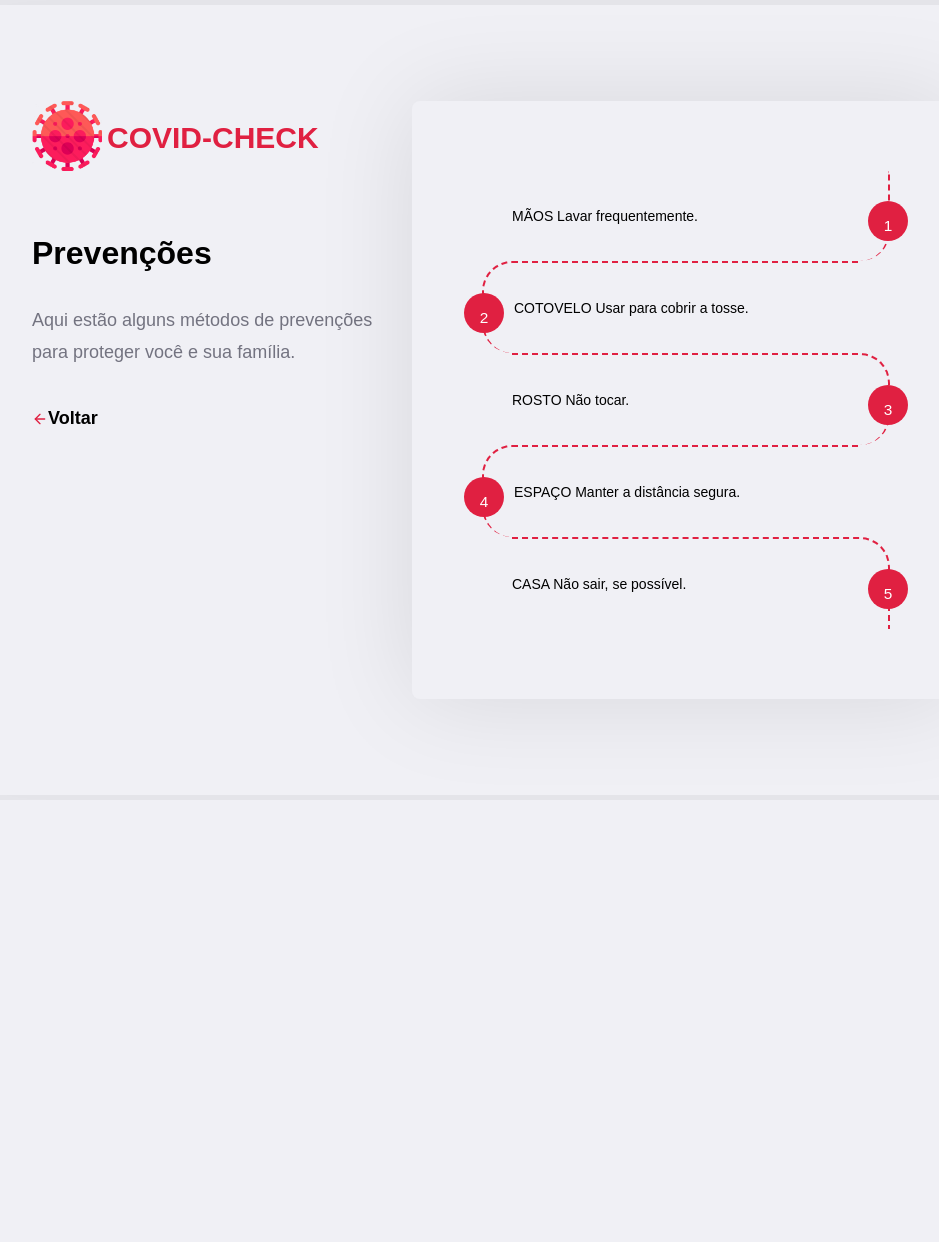
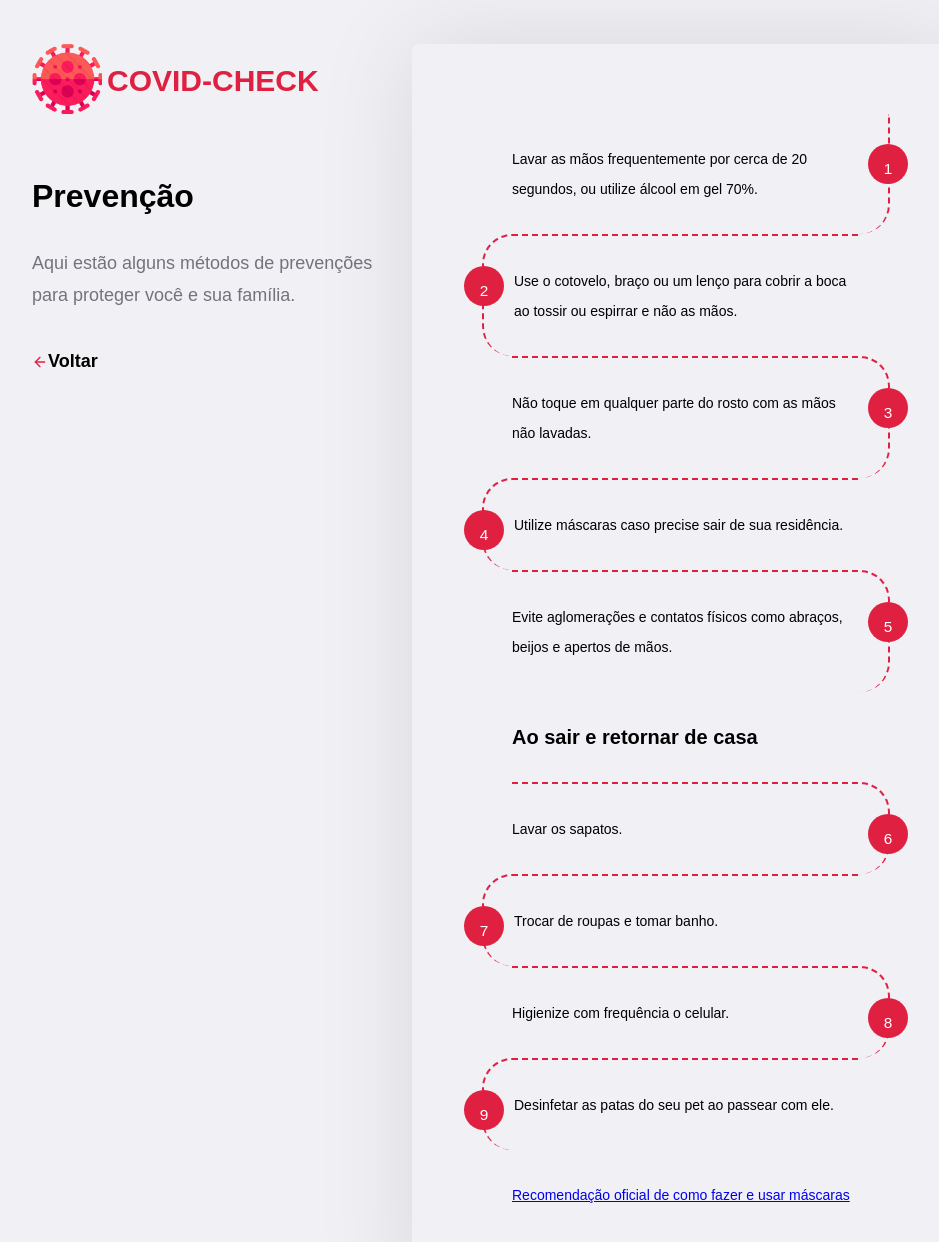
Before and after one commit to KaiqueJuvencio/covid-check, a React (Create React App) app in the folder frontend/: page /prevention in a window 1280 px wide. Shown: the top 1242 px of the page, without its empty margins (144-1083 px from the left). Before the commit the page ends 800 px from the top, so only its background shows below. Built offline with nearby package versions, Linux system fonts and the light colour scheme; the HTML template or start-up script is replaced by a standard one.

Commit message:
Updated prevention content

```diff
--- a/frontend/src/pages/Home/index.js
+++ b/frontend/src/pages/Home/index.js
@@ -40,10 +40,10 @@ export default class Home extends Component {
                         <h1>Bem-Vindo ao COVID-CHECK</h1>
 
                         <Link className="button" to="/symptoms">
-                            Checkar Sintomas
+                            Checar Sintomas
                     </Link>
                         <Link className="button" to="/prevention">
-                            Prevenções
+                            Prevenção
                     </Link>
                         <Link className="button" to="/transmission">
                             Transmissão
--- a/frontend/src/pages/Prevention/index.js
+++ b/frontend/src/pages/Prevention/index.js
@@ -14,7 +14,7 @@ export default function Prevention() {
                         <h2 className="covid-check">COVID-CHECK</h2>
                     </div>
 
-                    <h1>Prevenções</h1>
+                    <h1>Prevenção</h1>
                     <p>Aqui estão alguns métodos de prevenções para proteger você e sua família.</p>
 
                     <Link className="back-link" to="/">
@@ -23,11 +23,19 @@ export default function Prevention() {
                 </Link>
                 </section>
                 <div className="prevention-description">
-                    <p>MÃOS Lavar frequentemente.</p>
-                    <p>COTOVELO Usar para cobrir a tosse.</p>
-                    <p>ROSTO Não tocar.</p>
-                    <p>ESPAÇO Manter a distância segura.</p>
-                    <p>CASA Não sair, se possível.</p>
+                    <p>Lavar as mãos frequentemente por cerca de 20 segundos, ou utilize álcool em gel 70%.</p>
+                    <p>Use o cotovelo, braço ou um lenço para cobrir a boca ao tossir ou espirrar e não as mãos.</p>
+                    <p>Não toque em qualquer parte do rosto com as mãos não lavadas.</p>
+                    <p>Utilize máscaras caso precise sair de sua residência.</p>
+                    <p>Evite aglomerações e contatos físicos como abraços, beijos e apertos de mãos.</p>
+
+                    <h3 className="ao-sair">Ao sair e retornar de casa</h3>
+                    <p>Lavar os sapatos.</p>
+                    <p>Trocar de roupas e tomar banho.</p>
+                    <p>Higienize com frequência o celular.</p>
+                    <p>Desinfetar as patas do seu pet ao passear com ele.</p>
+
+                    <a className="link-mascara" href="http://portal.anvisa.gov.br/documents/219201/4340788/NT+M%C3%A1scaras.pdf/bf430184-8550-42cb-a975-1d5e1c5a10f7">Recomendação oficial de como fazer e usar máscaras</a>
                 </div>
             </div>
         </div>
--- a/frontend/src/pages/Prevention/styles.css
+++ b/frontend/src/pages/Prevention/styles.css
@@ -5,6 +5,15 @@
     display: -webkit-flex;
     display: flex;
   } */
+  .ao-sair{
+    padding: 30px;
+    font-size: 20px;
+  }
+
+  .link-mascara{
+    padding: 30px;
+  }
+
 
   .prevention-container{
     width: 100%;
@@ -20,6 +29,7 @@
 .prevention-container .content {
     width: 100%;
     padding: 96px;
+    padding-top: 650px;
     background: #f0f0f5;
     box-shadow: 0 0 100px rgba(0, 0, 0, 0.1);
     border-radius: 8px;
```
